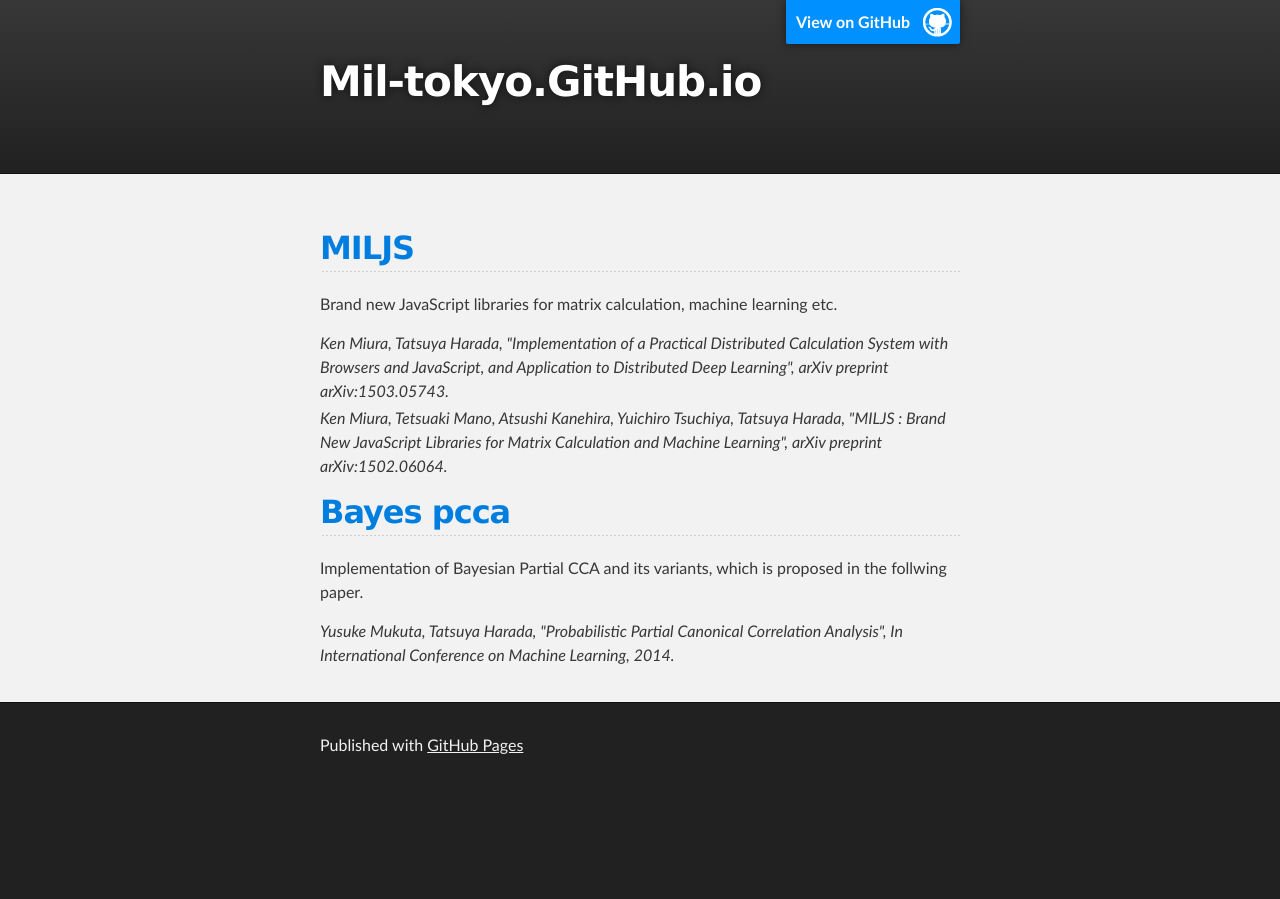
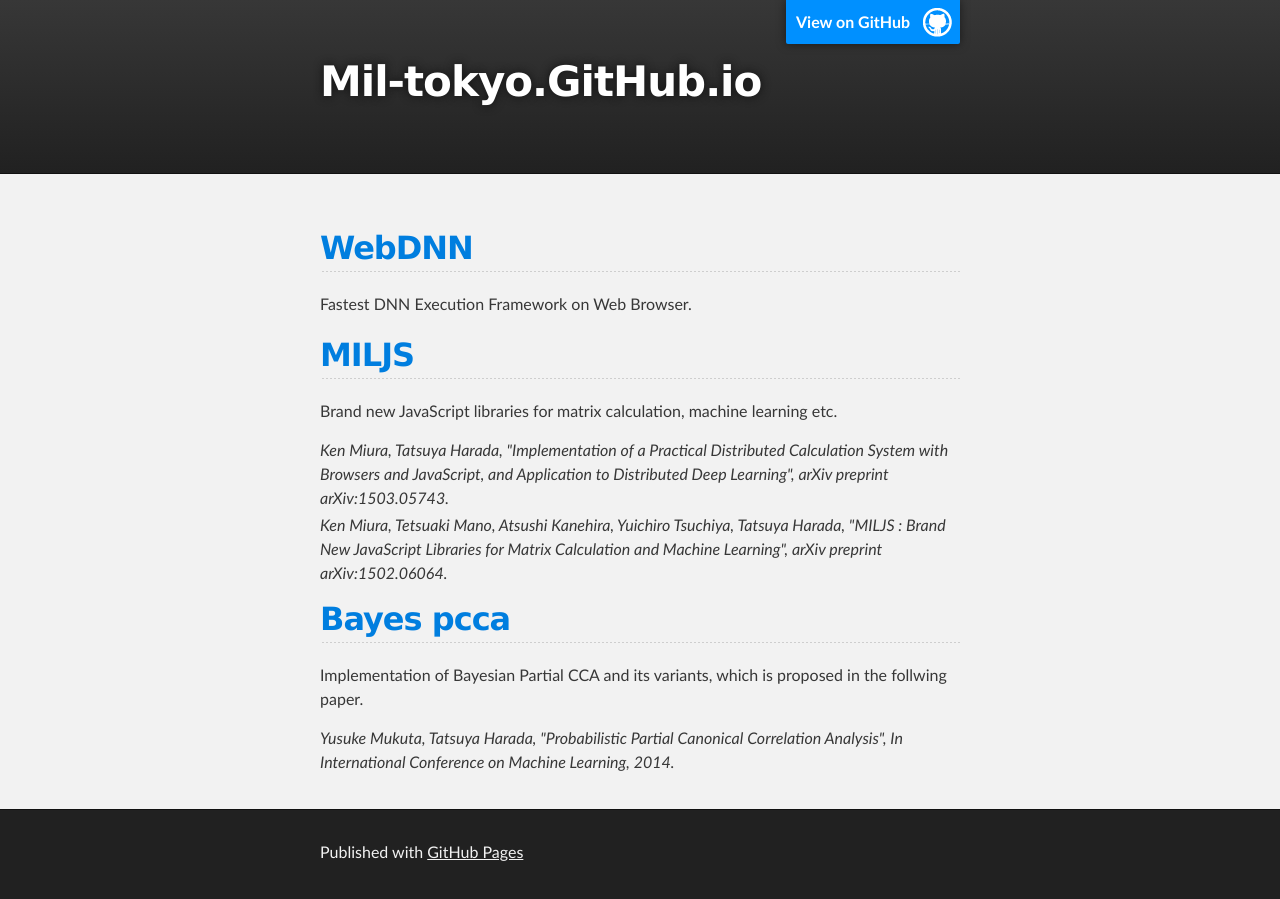
Before and after one commit to mil-tokyo/mil-tokyo.github.io, a plain HTML site: page index.html in a window 1280 px wide. Before the commit the page ends 800 px from the top, so only its background shows below. Drawn offline with Linux system fonts and the light colour scheme.

Commit message:
Add WebDNN

```diff
--- a/index.html
+++ b/index.html
@@ -37,6 +37,9 @@
     <div id="main_content_wrap" class="outer">
     	<section id="main_content" class="inner">
 
+			<h2><a href="https://mil-tokyo.github.io/webdnn/">WebDNN</a></h2>
+			<p>Fastest DNN Execution Framework on Web Browser.</p>
+
 			<h2><a href="./miljs.html">MILJS</a></h2>
 			<p>Brand new JavaScript libraries for matrix calculation, machine learning etc.</p>
       <p class="p2"><cite>Ken Miura, Tatsuya Harada, "Implementation of a Practical Distributed Calculation System with Browsers and JavaScript, and Application to Distributed Deep Learning", arXiv preprint arXiv:1503.05743.</cite></p>
```
